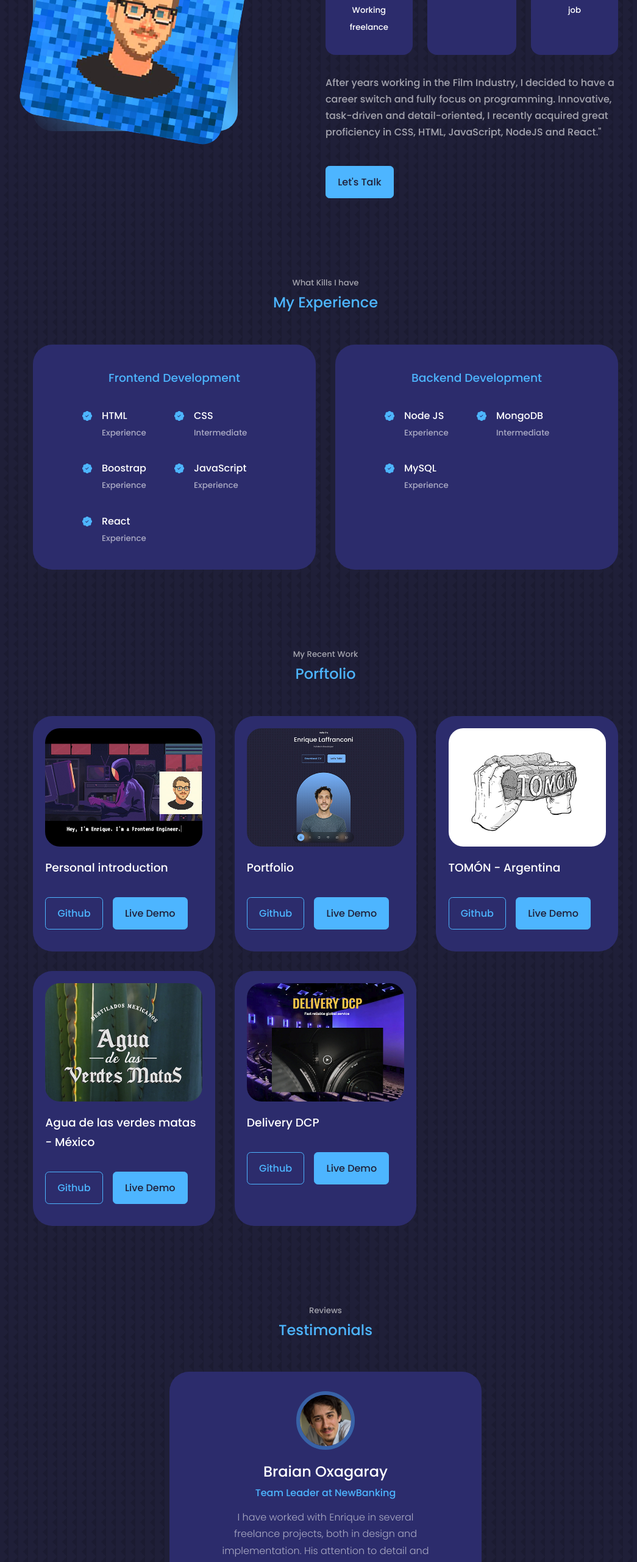
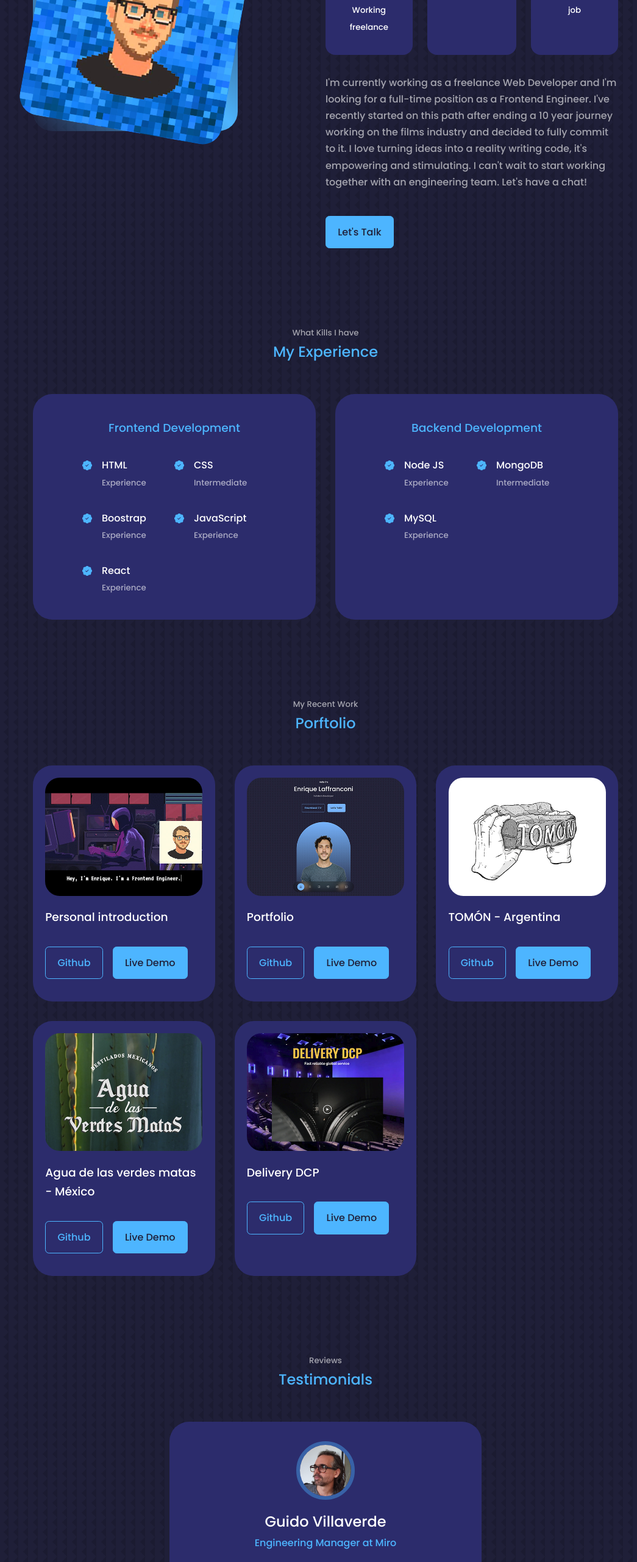
Before and after one commit to QuiqueLaff/react-portfolio-website, a React (Create React App) app: page / in a window 1280 px wide. Shown: the part 1160-3721 px from the top of the page at 61% size, without its empty margins (106-1151 px from the left). Built offline with nearby package versions, Linux system fonts and the light colour scheme.

Commit message:
Finished

```diff
--- a/src/components/about/About.jsx
+++ b/src/components/about/About.jsx
@@ -40,7 +40,7 @@ const About = () => {
                 <small>Full-time job</small>
               </article>
             </div>
-            <p>After years working in the Film Industry, I decided to have a career switch and fully focus on programming. Innovative, task-driven and detail-oriented, I recently acquired great proficiency in CSS, HTML, JavaScript, NodeJS and React."</p>
+            <p>I'm currently working as a freelance Web Developer and I'm looking for a full-time position as a Frontend Engineer. I've recently started on this path after ending a 10 year journey working on the films industry and decided to fully commit to it. I love turning ideas into a reality writing code, it's empowering and stimulating. I can't wait to start working together with an engineering team. Let's have a chat!</p>
             <a href='#contact'className='btn btn-primary'>Let's Talk</a>
         </div>
       </div>
--- a/src/components/testimonials/Testimonials.jsx
+++ b/src/components/testimonials/Testimonials.jsx
@@ -1,9 +1,8 @@
 import React from 'react'
 import './testimonials.css'
-// import AVTR1 from '../../assets/avatar1.jpg'
+import AVTR1 from '../../assets/avatar1.jpg'
 import AVTR2 from '../../assets/avatar2.jpg'
 import AVTR3 from '../../assets/avatar3.jpg'
-// import AVTR4 from '../../assets/avatar4.jpg'
 
 import {Pagination} from 'swiper';
 
@@ -15,11 +14,12 @@ import 'swiper/css/pagination';
 
 
 const data = [
-  // {avatar: AVTR1,
-  //  name: "Gachi",
-  //  position: "",
-  //  review: "Lorem ipsum dolor sit, amet consectetur adipisicing elit.Lorem ipsum dolor sit, amet consectetur adipisicing elit.Lorem ipsum dolor sit, amet consectetur adipisicing elit. ",
-  // },
+  {avatar: AVTR1,
+   name: "Guido Villaverde",
+   position: "Engineering Manager at Miro",
+   link:  'https://www.linkedin.com/in/guidovillaverde/',
+   review: "Enrique is an excellent professional with a very strong work ethic. He learns fast and always honours his commitments. He’s personable, organized and detail-oriented which makes him a great fit for any development team.",
+  },
   {avatar: AVTR2,
     name: "Braian Oxagaray",
     position: "Team Leader at NewBanking",
@@ -32,11 +32,6 @@ const data = [
     link: 'https://www.linkedin.com/in/leomolinari/',
     review: "Hard worker with excellent relationships always. In the software development field, he showed a quick understanding with a continued growth of knowledge."
    },
-  //  {avatar: AVTR4,
-  //   name: "",
-  //   position: "",
-  //   review: "Lorem ipsum dolor sit, amet consectetur adipisicing elit.Lorem ipsum dolor sit, amet consectetur adipisicing elit.Lorem ipsum dolor sit, amet consectetur adipisicing elit. "
-  //  },
 ]
 
 
```
Also changed, not shown: src/assets/avatar1.jpg.
